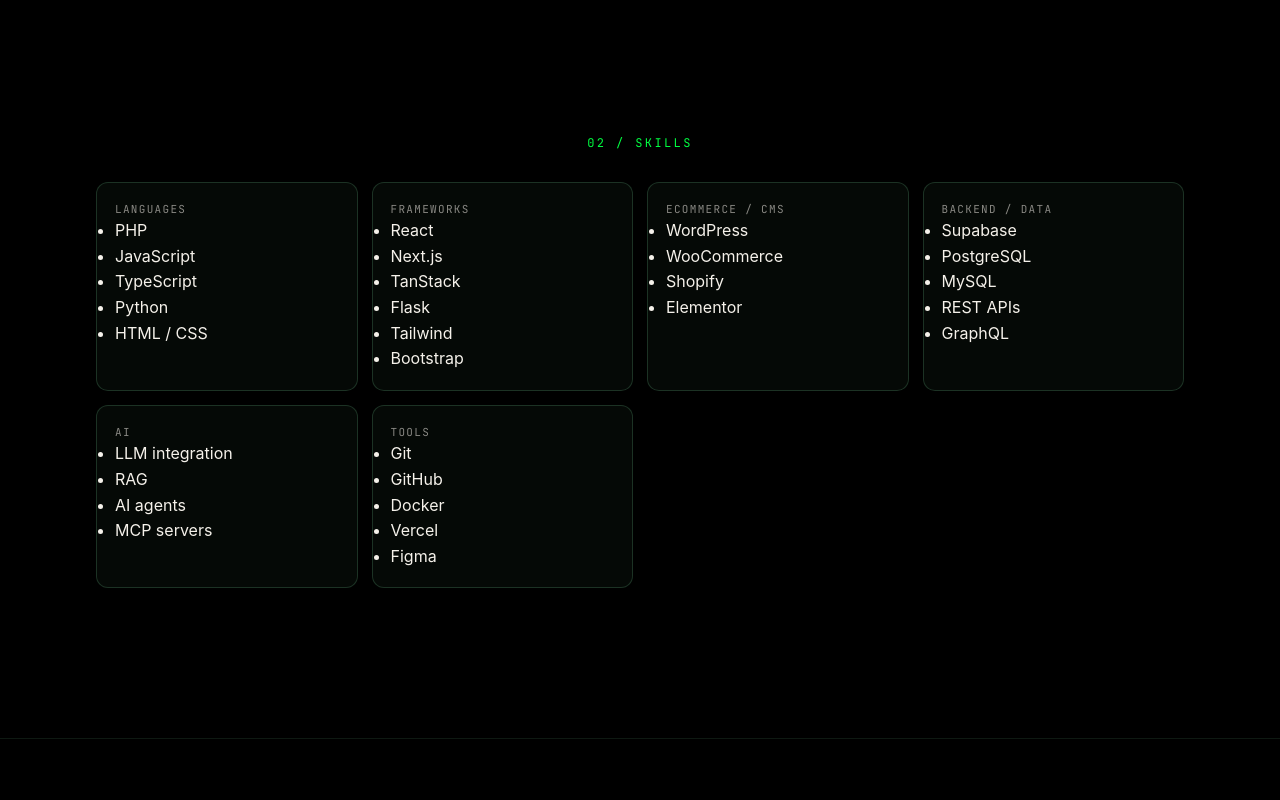
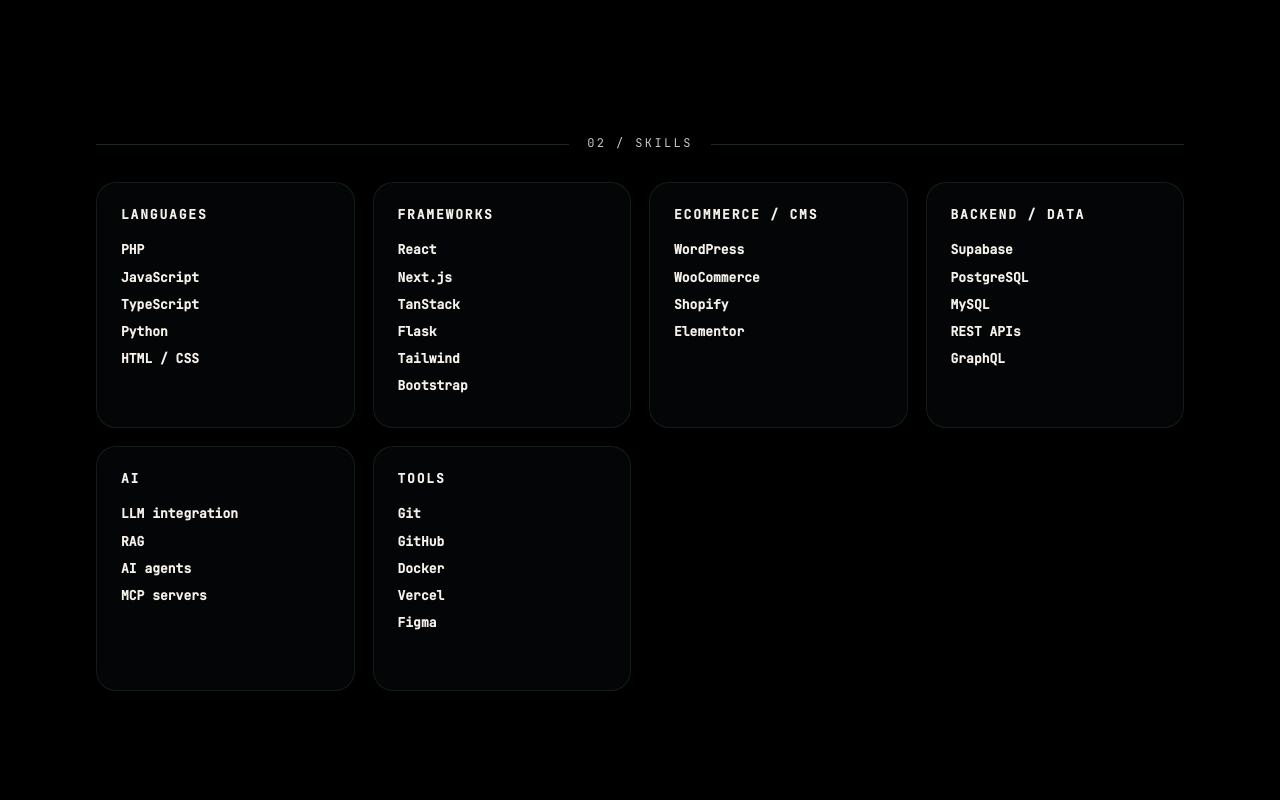
Before and after one commit to abdulhayeedev/abdul-mcp, a Next.js app: page /about in a window 1280 px wide. Shown: the part 2660-3460 px from the top of the page. Built offline with nearby package versions, Linux system fonts and the light colour scheme; a web font is replaced by a local one.

Commit message:
Add styles for skills section in globals.css

```diff
--- a/app/globals.css
+++ b/app/globals.css
@@ -403,3 +403,13 @@ a.fcard:hover{border-color:#4ade80;transform:translateY(-3px)}
 .hsoc svg{width:18px;height:18px;fill:currentColor}
 @media(max-width:900px){.hsoc a:nth-child(n+3){display:none}}
 @media(max-width:760px){.header .inner{display:flex;justify-content:space-between}.hsoc{display:none}.nav a.mcp{color:var(--accent)}}
+
+/* skills match */
+.ab-label{display:flex;align-items:center;gap:18px;color:var(--muted);text-align:left}
+.ab-label:before,.ab-label:after{content:"";flex:1;height:1px;background:var(--line2)}
+.ab-label i{font-style:normal;color:var(--accent)}
+.ab-skills{grid-auto-rows:1fr;gap:18px}
+.ab-skill{border-radius:20px;padding:22px 24px;background:rgba(5,8,10,.72);border:1px solid var(--line)}
+.ab-skill .ab-k{font-size:13px;letter-spacing:.14em;color:var(--text);margin-bottom:16px;font-weight:600}
+.ab-skill ul{list-style:none;padding:0;margin:0}
+.ab-skill li{font-family:var(--mono);font-size:13px;font-weight:600;line-height:1.4;margin:0 0 9px;color:var(--text)}
```
